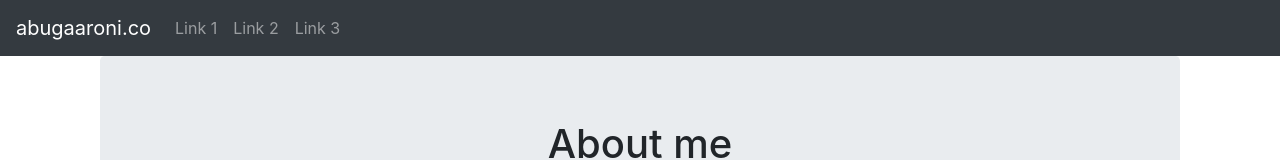
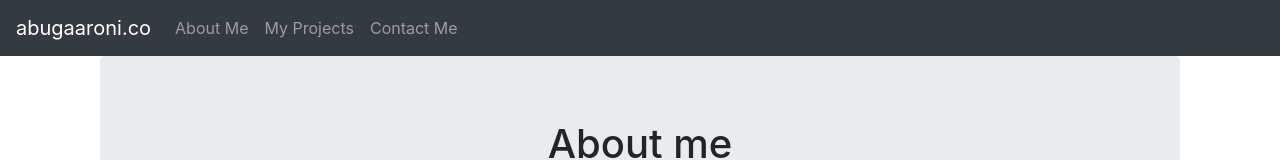
Before and after one commit to AbugaAroni/CapstoneProjectAngular, an Angular app in the folder abugaaronico/: page / in a window 1280 px wide. Shown: the top 160 px of the page. Built offline with nearby package versions, Linux system fonts and the light colour scheme; no server answers.

Commit message:
add navbar component and router link

```diff
--- a/abugaaronico/src/app/app-routing.module.ts
+++ b/abugaaronico/src/app/app-routing.module.ts
@@ -1,7 +1,10 @@
 import { NgModule } from '@angular/core';
 import { Routes, RouterModule } from '@angular/router';
+import { AboutComponent} from './about/about.component'
 
-const routes: Routes = [];
+const routes: Routes = [
+  { path: 'about', component: AboutComponent},
+];
 
 @NgModule({
   imports: [RouterModule.forRoot(routes)],
--- a/abugaaronico/src/app/app.component.html
+++ b/abugaaronico/src/app/app.component.html
@@ -1,18 +1,5 @@
-<nav class="navbar navbar-expand-sm bg-dark navbar-dark">
-  <a class="navbar-brand" href="#">abugaaroni.co</a>
-  <!-- Links -->
-  <ul class="navbar-nav">
-    <li class="nav-item">
-      <a class="nav-link" href="#">Link 1</a>
-    </li>
-    <li class="nav-item">
-      <a class="nav-link" href="#">Link 2</a>
-    </li>
-    <li class="nav-item">
-      <a class="nav-link" href="#">Link 3</a>
-    </li>
-  </ul>
-</nav>
+
+<app-navbar></app-navbar>
 <div class="container">
 <router-outlet></router-outlet>
 <app-about></app-about>
--- a/abugaaronico/src/app/app.module.ts
+++ b/abugaaronico/src/app/app.module.ts
@@ -5,11 +5,13 @@ import { HttpClientModule } from '@angular/common/http';
 import { AppRoutingModule } from './app-routing.module';
 import { AppComponent } from './app.component';
 import { AboutComponent } from './about/about.component';
+import { NavbarComponent } from './navbar/navbar.component';
 
 @NgModule({
   declarations: [
     AppComponent,
-    AboutComponent
+    AboutComponent,
+    NavbarComponent
   ],
   imports: [
     BrowserModule,
--- /dev/null
+++ b/abugaaronico/src/app/navbar/navbar.component.html
@@ -0,0 +1,15 @@
+<nav class="navbar navbar-expand-sm bg-dark navbar-dark">
+  <a class="navbar-brand" routerLink="about" >abugaaroni.co</a>
+  <!-- Links -->
+  <ul class="navbar-nav">
+    <li class="nav-item">
+      <a class="nav-link" routerLink="about" >About Me</a>
+    </li>
+    <li class="nav-item">
+      <a class="nav-link" >My Projects</a>
+    </li>
+    <li class="nav-item">
+      <a class="nav-link" href="#">Contact Me</a>
+    </li>
+  </ul>
+</nav>
--- /dev/null
+++ b/abugaaronico/src/app/navbar/navbar.component.ts
@@ -0,0 +1,15 @@
+import { Component, OnInit } from '@angular/core';
+
+@Component({
+  selector: 'app-navbar',
+  templateUrl: './navbar.component.html',
+  styleUrls: ['./navbar.component.css']
+})
+export class NavbarComponent implements OnInit {
+
+  constructor() { }
+
+  ngOnInit(): void {
+  }
+
+}
```
Also changed, not shown: abugaaronico/src/app/navbar/navbar.component.css (added), 1 other file (tests, documents, lock files or other folders).
